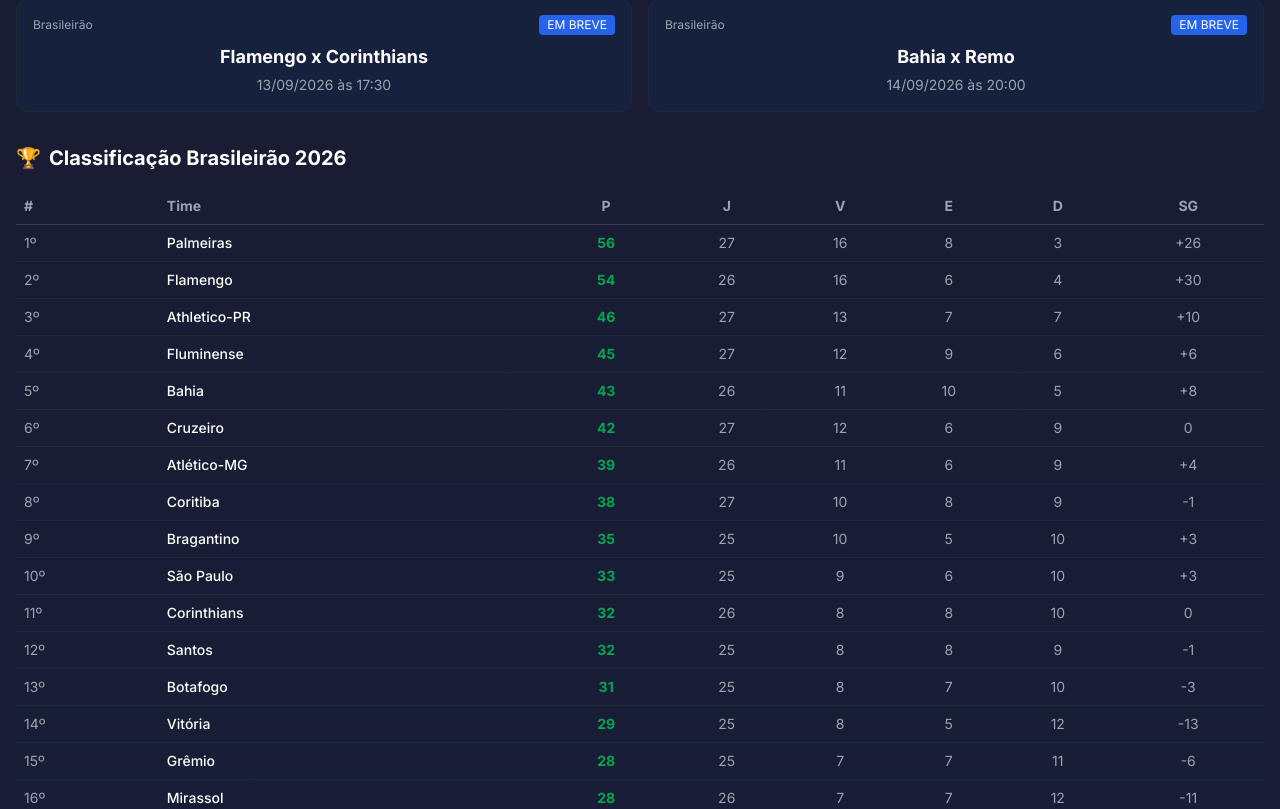
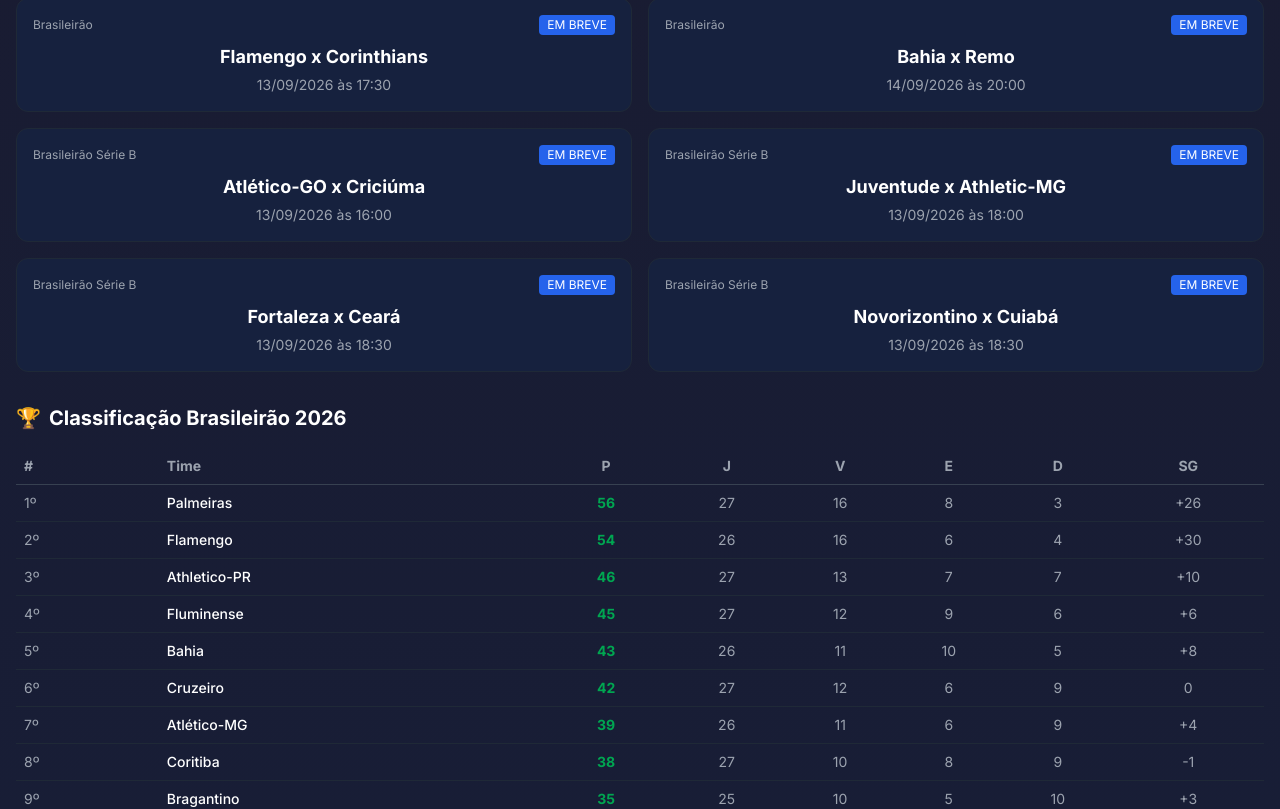
Before and after one commit to fut-lance/fut-lance, a Next.js app: page /brasileirao-ao-vivo in a window 1280 px wide. Shown: the part 879-1688 px from the top of the page. Built offline with nearby package versions, Linux system fonts and the light colour scheme.

Commit message:
Add Brasileirão Série B: category, matches, standings, and page

```diff
--- a/src/app/campeonatos/[slug]/page.tsx
+++ b/src/app/campeonatos/[slug]/page.tsx
@@ -57,6 +57,7 @@
       'brasileirao': 'brasileirao',
       'libertadores': 'libertadores',
       'champions-league': 'champions-league',
+      'serie-b': 'brasileirao-serie-b',
     };
     const catSlug = slugMap[slug] || slug;
     const data = await getNoticiasByCategoria(catSlug);
--- a/src/components/Footer.tsx
+++ b/src/components/Footer.tsx
@@ -20,6 +20,11 @@
               <li>
                 <Link href="/campeonatos/brasileirao" className="text-gray-400 hover:text-fut-green text-sm transition-colors">
                   Brasileirão
+                </Link>
+              </li>
+              <li>
+                <Link href="/campeonatos/serie-b" className="text-gray-400 hover:text-fut-green text-sm transition-colors">
+                  Série B
                 </Link>
               </li>
               <li>
--- a/src/components/Header.tsx
+++ b/src/components/Header.tsx
@@ -9,6 +9,7 @@
   { href: '/brasileirao-ao-vivo', label: 'Brasileirão Ao Vivo' },
   { href: '/noticias', label: 'Notícias' },
   { href: '/campeonatos/brasileirao', label: 'Brasileirão' },
+  { href: '/campeonatos/serie-b', label: 'Série B' },
   { href: '/campeonatos/libertadores', label: 'Libertadores' },
   { href: '/campeonatos/champions-league', label: 'Champions' },
   { href: '/ligas', label: 'Ligas' },
--- a/src/data/campeonatos.ts
+++ b/src/data/campeonatos.ts
@@ -153,6 +153,51 @@
       { pos: 3, jogador: 'Yuri Alberto', time: 'Corinthians', gols: 4 },
     ],
   },
+  'serie-b': {
+    nome: 'Brasileirão Série B',
+    slug: 'serie-b',
+    pais: 'Brasil',
+    continente: 'América do Sul',
+    periodo: 'Abril - Novembro 2026',
+    times: 20,
+    formato: 'Pontos corridos (todos contra todos, ida e volta)',
+    fase: '27ª Rodada',
+    logo: '🥈',
+    descricao: 'O Campeonato Brasileiro de Futebol Série B é a segunda divisão do futebol brasileiro. Disputado desde 1971, é uma das ligas mais importantes da América do Sul. Em 2026, a competição conta com 20 clubes e segue o formato de pontos corridos, com 38 rodadas. Os dois primeiros colocados são promovidos diretamente à Série A, enquanto os times entre 3º e 6º disputam playoffs de acesso.',
+    proximosJogos: [
+      { data: '13/09/2026', horario: '16:00', mandante: 'Atlético-GO', visitante: 'Criciúma', local: 'Arena Pantanal' },
+      { data: '13/09/2026', horario: '18:00', mandante: 'Juventude', visitante: 'Athletic-MG', local: 'Alfredo Jaconi' },
+      { data: '13/09/2026', horario: '18:30', mandante: 'Fortaleza', visitante: 'Ceará', local: 'Castelão' },
+      { data: '13/09/2026', horario: '18:30', mandante: 'Novorizontino', visitante: 'Cuiabá', local: 'Dr. Jorge Ismael de Biasi' },
+    ],
+    classificacao: [
+      { pos: 1, time: 'Juventude', pts: 46, j: 25, v: 13, e: 7, d: 5, gp: 26, gc: 13, sg: 13 },
+      { pos: 2, time: 'Vila Nova', pts: 44, j: 25, v: 13, e: 5, d: 7, gp: 37, gc: 25, sg: 12 },
+      { pos: 3, time: 'Criciúma', pts: 44, j: 25, v: 12, e: 8, d: 5, gp: 26, gc: 19, sg: 7 },
+      { pos: 4, time: 'Novorizontino', pts: 43, j: 25, v: 12, e: 7, d: 6, gp: 41, gc: 22, sg: 19 },
+      { pos: 5, time: 'Fortaleza', pts: 41, j: 25, v: 11, e: 8, d: 6, gp: 28, gc: 22, sg: 6 },
+      { pos: 6, time: 'CRB', pts: 39, j: 25, v: 11, e: 6, d: 8, gp: 37, gc: 35, sg: 2 },
+      { pos: 7, time: 'Atlético-GO', pts: 39, j: 25, v: 10, e: 9, d: 6, gp: 28, gc: 23, sg: 5 },
+      { pos: 8, time: 'Sport', pts: 38, j: 25, v: 9, e: 11, d: 5, gp: 33, gc: 24, sg: 9 },
+      { pos: 9, time: 'Náutico', pts: 37, j: 26, v: 10, e: 7, d: 9, gp: 30, gc: 28, sg: 2 },
+      { pos: 10, time: 'Operário', pts: 37, j: 25, v: 10, e: 7, d: 8, gp: 31, gc: 32, sg: -1 },
+      { pos: 11, time: 'Goiás', pts: 36, j: 25, v: 10, e: 6, d: 9, gp: 25, gc: 30, sg: -5 },
+      { pos: 12, time: 'Cuiabá', pts: 36, j: 25, v: 8, e: 12, d: 5, gp: 23, gc: 19, sg: 4 },
+      { pos: 13, time: 'Athletic-MG', pts: 34, j: 25, v: 8, e: 10, d: 7, gp: 26, gc: 27, sg: -1 },
+      { pos: 14, time: 'São Bernardo', pts: 32, j: 25, v: 8, e: 8, d: 9, gp: 34, gc: 29, sg: 5 },
+      { pos: 15, time: 'Botafogo-SP', pts: 31, j: 26, v: 8, e: 7, d: 11, gp: 29, gc: 28, sg: 1 },
+      { pos: 16, time: 'Avaí', pts: 29, j: 25, v: 8, e: 5, d: 12, gp: 27, gc: 31, sg: -4 },
+      { pos: 17, time: 'Ceará', pts: 28, j: 25, v: 7, e: 7, d: 11, gp: 25, gc: 32, sg: -7 },
+      { pos: 18, time: 'Londrina', pts: 22, j: 25, v: 5, e: 7, d: 13, gp: 22, gc: 29, sg: -7 },
+      { pos: 19, time: 'América-MG', pts: 14, j: 25, v: 3, e: 5, d: 17, gp: 18, gc: 42, sg: -24 },
+      { pos: 20, time: 'Ponte Preta', pts: 10, j: 25, v: 2, e: 4, d: 19, gp: 12, gc: 48, sg: -36 },
+    ],
+    artilheiros: [
+      { pos: 1, jogador: 'Mikael Sousa', time: 'Novorizontino', gols: 16 },
+      { pos: 2, jogador: 'Romulo Azevedo', time: 'CRB', gols: 10 },
+      { pos: 3, jogador: 'Hygor', time: 'Botafogo-SP', gols: 5 },
+    ],
+  },
 };
 
 export function getCampeonato(slug: string): Campeonato | undefined {
--- a/src/data/matches.ts
+++ b/src/data/matches.ts
@@ -210,4 +210,66 @@
       { nome: 'Premiere 4 HD', url: `${BASE}/424221.m3u8` },
     ],
   },
+  {
+    id: 'serb-13-001',
+    slug: generateSlug('Atlético-GO', 'Criciúma'),
+    competicao: 'Brasileirão Série B',
+    data: '13/09/2026',
+    horario: '16:00',
+    timeMandante: 'Atlético-GO',
+    logoTimeMandante: 'https://media.api-sports.io/football/teams/1190.png',
+    timeVisitante: 'Criciúma',
+    logoTimeVisitante: 'https://media.api-sports.io/football/teams/1194.png',
+    status: 'em-breve',
+    canais: [
+      { nome: 'Disney+', url: '' },
+    ],
+  },
+  {
+    id: 'serb-13-002',
+    slug: generateSlug('Juventude', 'Athletic-MG'),
+    competicao: 'Brasileirão Série B',
+    data: '13/09/2026',
+    horario: '18:00',
+    timeMandante: 'Juventude',
+    logoTimeMandante: 'https://logodetimes.com/times/juventude/logo-juventude-2048.png',
+    timeVisitante: 'Athletic-MG',
+    logoTimeVisitante: 'https://media.api-sports.io/football/teams/1191.png',
+    status: 'em-breve',
+    canais: [
+      { nome: 'Xsports', url: '' },
+      { nome: 'SportyNet', url: '' },
+      { nome: 'Disney+', url: '' },
+    ],
+  },
+  {
+    id: 'serb-13-003',
+    slug: generateSlug('Fortaleza', 'Ceará'),
+    competicao: 'Brasileirão Série B',
+    data: '13/09/2026',
+    horario: '18:30',
+    timeMandante: 'Fortaleza',
+    logoTimeMandante: 'https://logodetimes.com/times/fortaleza/logo-fortaleza-2048.png',
+    timeVisitante: 'Ceará',
+    logoTimeVisitante: 'https://logodetimes.com/times/ceara/logo-ceara-2048.png',
+    status: 'em-breve',
+    canais: [
+      { nome: 'Disney+', url: '' },
+    ],
+  },
+  {
+    id: 'serb-13-004',
+    slug: generateSlug('Novorizontino', 'Cuiabá'),
+    competicao: 'Brasileirão Série B',
+    data: '13/09/2026',
+    horario: '18:30',
+    timeMandante: 'Novorizontino',
+    logoTimeMandante: 'https://media.api-sports.io/football/teams/1193.png',
+    timeVisitante: 'Cuiabá',
+    logoTimeVisitante: 'https://logodetimes.com/times/cuiaba/logo-cuiaba-2048.png',
+    status: 'em-breve',
+    canais: [
+      { nome: 'Disney+', url: '' },
+    ],
+  },
 ];
```
